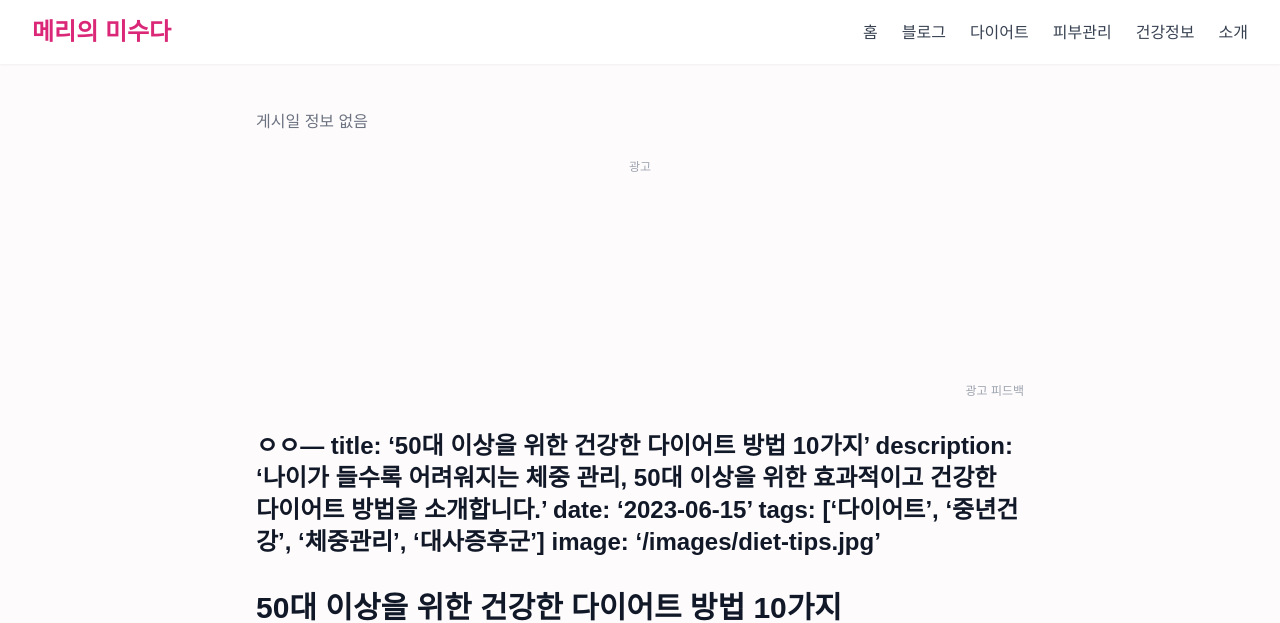
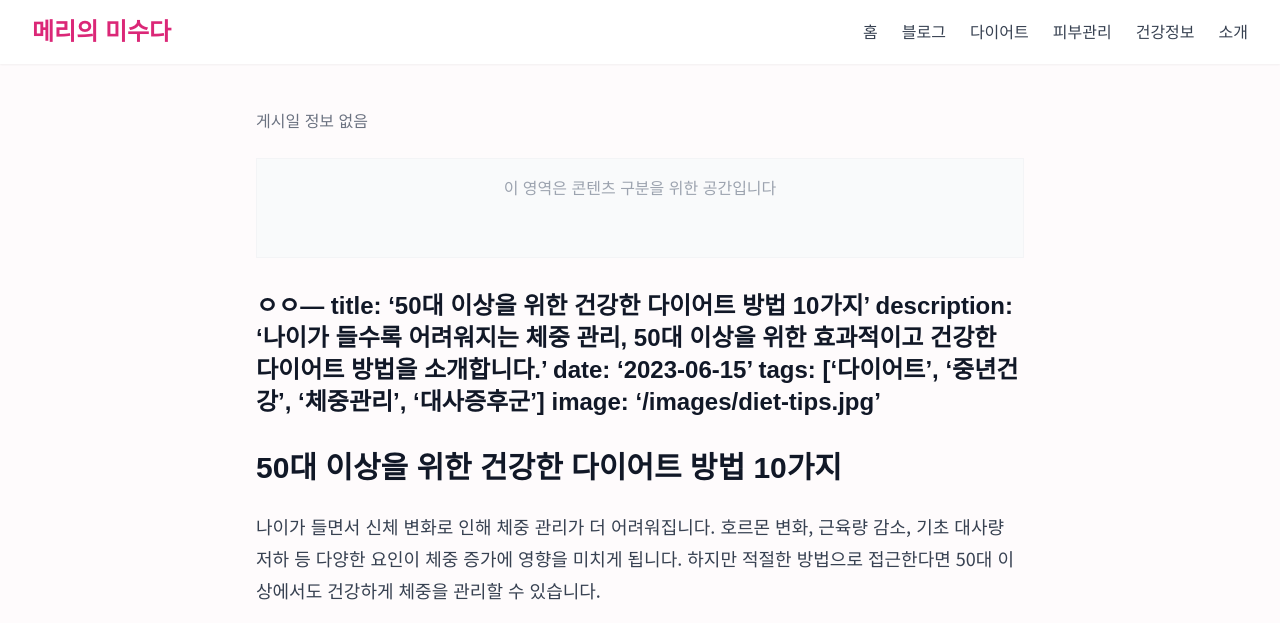
Before and after one commit to dokyoung-An/mary-beauty-blog, an Astro site: page /posts/2023-06-15-middle-age-diet-tips in a window 1280 px wide. Shown: the top 623 px of the page. Built offline with nearby package versions, Linux system fonts and the light colour scheme; Astro itself is replaced by a stand-in of ours; a web font is replaced by a local one.

Commit message:
AdPlacement 컴포넌트 수정 - AdSense 승인 전 플레이스홀더 추가

```diff
--- a/src/components/AdPlacement.astro
+++ b/src/components/AdPlacement.astro
@@ -9,9 +9,14 @@ const { adSlot } = Astro.props;
 
 // 개발 환경에서는 가짜 광고를 보여주기 위한 플래그
 const isDev = import.meta.env.MODE === 'development';
+
+// 애드센스 승인 여부 (심사 전에는 false로 설정)
+const isAdSenseApproved = false; // 승인 후 true로 변경
 ---
 
-<div class="ad-container my-6 relative overflow-hidden">
+<div class="ad-container my-6 relative overflow-hidden ad-placeholder">
+  {isAdSenseApproved ? (
+    <>
       <div class="text-center text-xs text-gray-400 mb-1">광고</div>
 
       {isDev ? (
@@ -34,9 +39,16 @@ const isDev = import.meta.env.MODE === 'development';
       <div class="text-right text-xs text-gray-400 mt-1">
         <a href="#" class="hover:underline">광고 피드백</a>
       </div>
+    </>
+  ) : (
+    <!-- 애드센스 승인 전 콘텐츠 구분용 공간 -->
+    <div class="bg-gray-50 border border-gray-100 p-4 text-center text-gray-400" style="min-height: 100px;">
+      <p>이 영역은 콘텐츠 구분을 위한 공간입니다</p>
+    </div>
+  )}
 </div>
 
-{!isDev && (
+{!isDev && isAdSenseApproved && (
   <script>
     // 광고 로드
     (window.adsbygoogle = window.adsbygoogle || []).push({});
```
Lines whose indentation alone changed are shown as unchanged.
